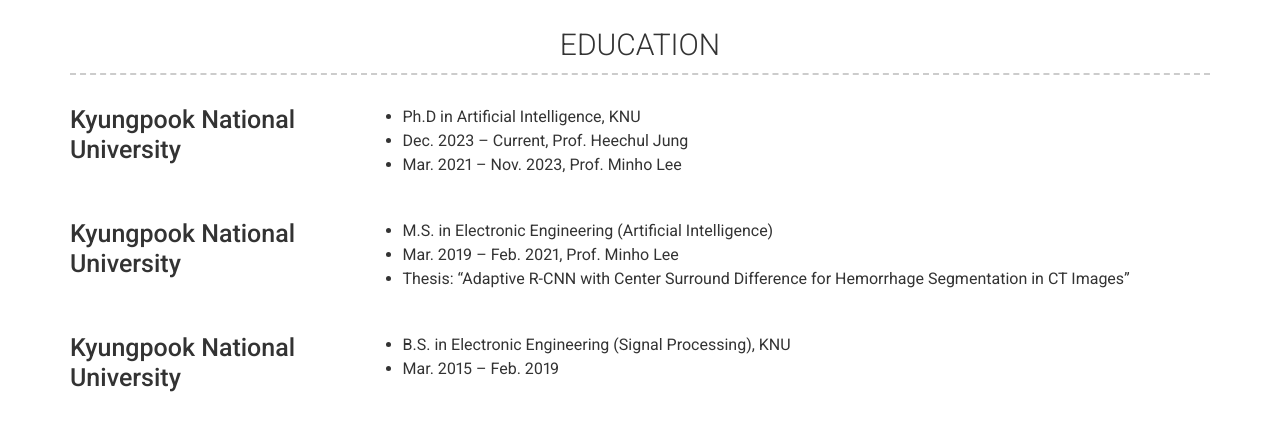
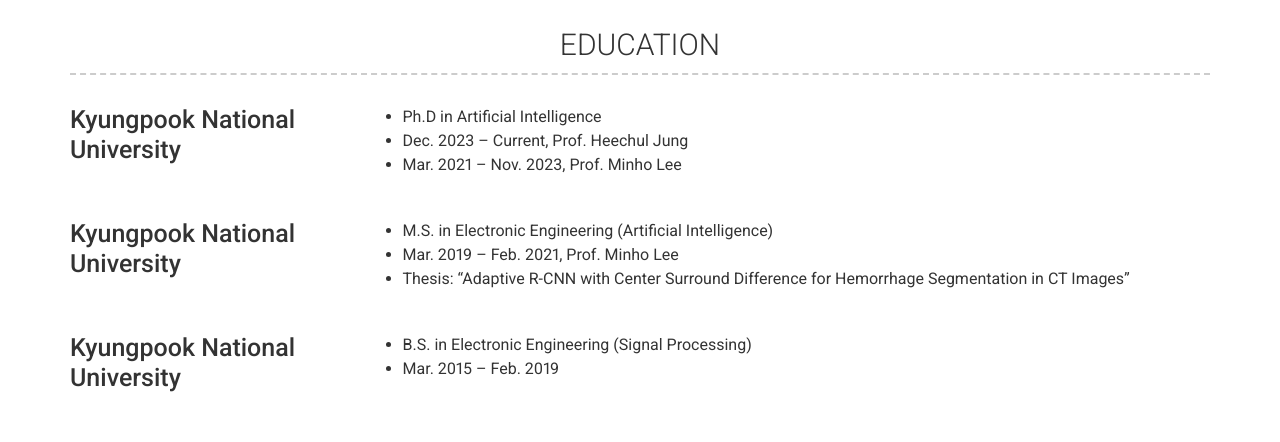
Before and after one commit to joonhozx/joonhozx.github.io, a Jekyll site: the page built from index.md, in a window 1280 px wide and 900 px high, scrolled down 349 px. Shown: the part 153-595 px from the top of the window. Built offline with Jekyll 4.4.1, drawn with Linux system fonts in a browser that asks for light colours; nearby versions of some CDN libraries.

Commit message:
Update _config.yml

```diff
--- a/_config.yml
+++ b/_config.yml
@@ -77,7 +77,7 @@ content:
         # sub_title: Integrated Master's & Ph.D in Artificial Intelligence
         # caption: Dec. 2023 - Current, Prof. Heechul Jung
         description: | # this will include new lines to allow paragraphs
-          -  Ph.D in Artificial Intelligence, KNU
+          -  Ph.D in Artificial Intelligence
           - Dec. 2023 – Current, Prof. Heechul Jung
           - Mar. 2021 – Nov. 2023, Prof. Minho Lee
 
@@ -95,7 +95,7 @@ content:
         # sub_title: B.S. in Mathematics and Electronic Engineering (Double Major)
         # caption: Mar. 2015 - Aug. 2020
         description: | # this will include new lines to allow paragraphs
-          - B.S. in Electronic Engineering (Signal Processing), KNU
+          - B.S. in Electronic Engineering (Signal Processing)
           - Mar. 2015 – Feb. 2019
 
   - title: PUBLICATION
```
